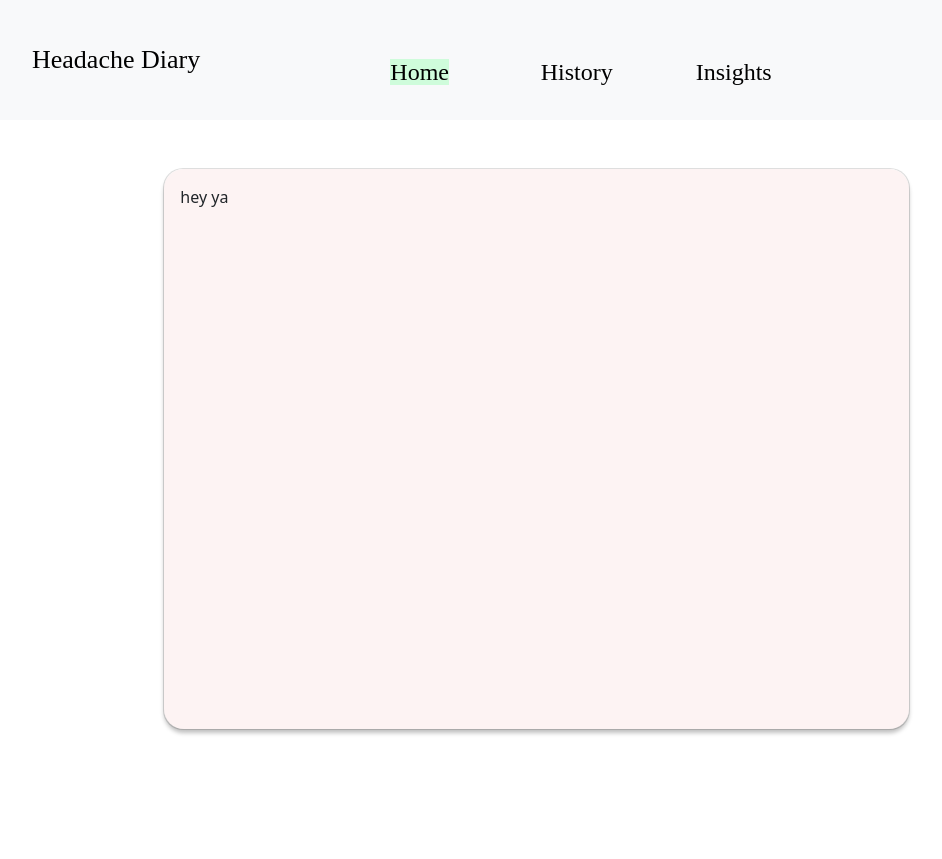
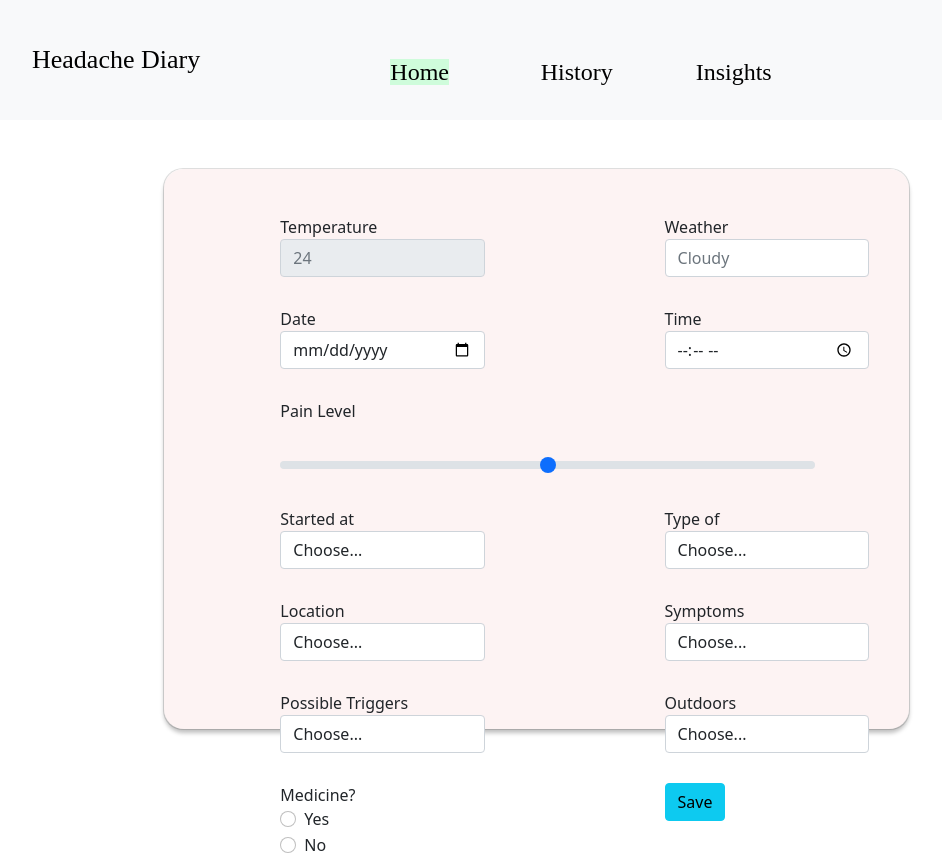
Before and after one commit to anishapant21/Headache-Diary, a React (Create React App) app: page / in a window 1280 px wide. Both pictures are taken after a click on the button "LOG HEADACHE". Shown: the whole page, without its empty margins (50-992 px from the left). Before the commit the page ends 800 px from the top, so only its background shows below. Built offline with nearby package versions, Linux system fonts and the light colour scheme; no server answers.

Commit message:
Add form v1

```diff
--- a/src/Components/HeadacheForm.js
+++ b/src/Components/HeadacheForm.js
@@ -1,11 +1,167 @@
-import React from 'react'
+import React from "react";
+import "../styles/headacheform.css";
 
 function HeadacheForm() {
-    return (
-        <div>
-            hey ya
+  return (
+    <>
+      <form>
+        <div className="form-row eachline">
+          <div className="form-group col-md-3 col-lg-4 col-5 line">
+            <label for="inputTemp">Temperature</label>
+            <input
+              type="number"
+              className="form-control"
+              id="inputTemp"
+              placeholder="24"
+              disabled
+            />
+          </div>
+          <div className="form-group col-md-6 col-lg-4 col-5">
+            <label for="inputWeather">Weather</label>
+            <input
+              type="text"
+              className="form-control"
+              id="inputWeather"
+              placeholder="Cloudy"
+            />
+          </div>
         </div>
-    )
+
+        <div className="form-row eachline">
+          <div className="form-group col-md-3 col-lg-4 col-6 line">
+            <label for="inputDate">Date</label>
+            <input
+              type="date"
+              className="form-control"
+              id="inputDate"
+              placeholder="2020-04-23"
+            />
+          </div>
+          <div className="form-group col-md-6 col-lg-4">
+            <label for="inputTime">Time</label>
+            <input
+              type="time"
+              className="form-control"
+              id="inputTime"
+              placeholder="20:15"
+            />
+          </div>
+        </div>
+        <div className="form-row col-md-6 col-lg-9">
+          <label for="customRange1" class="form-label eachline">
+            Pain Level
+          </label>
+          <input type="range" class="form-range eachline" id="customRange1" />
+        </div>
+
+        <div className="form-row eachline">
+          <div className="form-group col-md-4 col-lg-4 col-5 line">
+            <label for="inputState">Started at</label>
+            <select id="inputState" className="form-control">
+              <option selected>Choose...</option>
+              <option>Before wakeup</option>
+              <option>Before 12</option>
+              <option>12-3</option>
+              <option>3-6</option>
+              <option>6-9</option>
+              <option>9-12</option>
+            </select>
+          </div>
+          <div className="form-group col-md-4 col-lg-4 col-5 line">
+            <label for="inputState">Type of</label>
+            <select id="inputState" className="form-control">
+              <option selected>Choose...</option>
+              <option>Summer</option>
+              <option>Migraine</option>
+              <option>Sharp</option>
+              <option>Throbbing</option>
+              <option>Dull</option>
+            </select>
+          </div>
+        </div>
+
+        <div className="form-row eachline">
+          <div className="form-group col-md-4 col-lg-4 col-5 line">
+            <label for="inputState">Location</label>
+            <select id="inputState" className="form-control">
+              <option selected>Choose...</option>
+              <option>Left</option>
+              <option>Right</option>
+              <option>Both</option>
+            </select>
+          </div>
+          <div className="form-group col-md-4 col-lg-4 col-5 line">
+            <label for="inputState">Symptoms</label>
+            <select id="inputState" className="form-control">
+              <option selected>Choose...</option>
+              <option>Weakness</option>
+              <option>Lethargy</option>
+              <option>Dizziness</option>
+              <option>Nausea</option>
+              <option>Visual</option>
+            </select>
+          </div>
+        </div>
+
+        <div className="form-row eachline">
+          <div className="form-group col-md-4 col-lg-4 col-5 line">
+            <label for="inputState">Possible Triggers</label>
+            <select id="inputState" className="form-control">
+              <option selected>Choose...</option>
+              <option>Work</option>
+              <option>Stress</option>
+              <option>Screen</option>
+              <option>Hungry</option>
+            </select>
+          </div>
+          <div className="form-group col-md-4 col-lg-4 col-5 line">
+            <label for="inputState">Outdoors</label>
+            <select id="inputState" className="form-control">
+              <option selected>Choose...</option>
+              <option>Yes</option>
+              <option>No</option>
+            </select>
+          </div>
+        </div>
+
+        <div className="form-row eachline">
+          <div className="form-group col-md-4 col-lg-4 col-5 line">
+            <label>Medicine?</label>
+
+            <div class="form-check line">
+              <input
+                class="form-check-input"
+                type="radio"
+                name="gridRadios"
+                id="gridRadios1"
+                value="option1"
+              />
+              <label class="form-check-label" for="gridRadios1">
+                Yes
+              </label>
+            </div>
+            <div class="form-check line">
+              <input
+                class="form-check-input"
+                type="radio"
+                name="gridRadios"
+                id="gridRadios2"
+                value="option2"
+              />
+              <label class="form-check-label" for="gridRadios2">
+                No
+              </label>
+            </div>
+          </div>
+          <div className="form-group col-md-4 col-lg-6 col-6 line">
+            <button type="button" className="btn btn-info buttonsave">
+              Save
+            </button>
+          </div>
+        </div>
+      </form>
+    </>
+  );
 }
 
-export default HeadacheForm
+export default HeadacheForm;
--- /dev/null
+++ b/src/styles/headacheform.css
@@ -0,0 +1,22 @@
+.eachline {
+  display: flex;
+  margin-top: 30px;
+  margin-left: 100px;
+}
+
+.line {
+  margin-right: 180px;
+}
+
+@media (max-width: 768px) {
+  .eachline {
+    margin-top: 0px;
+    margin-bottom: 5px;
+    margin-left: 0px;
+    margin-right: 30px;
+  }
+
+  .line {
+    margin-right: 50px;
+  }
+}
```
